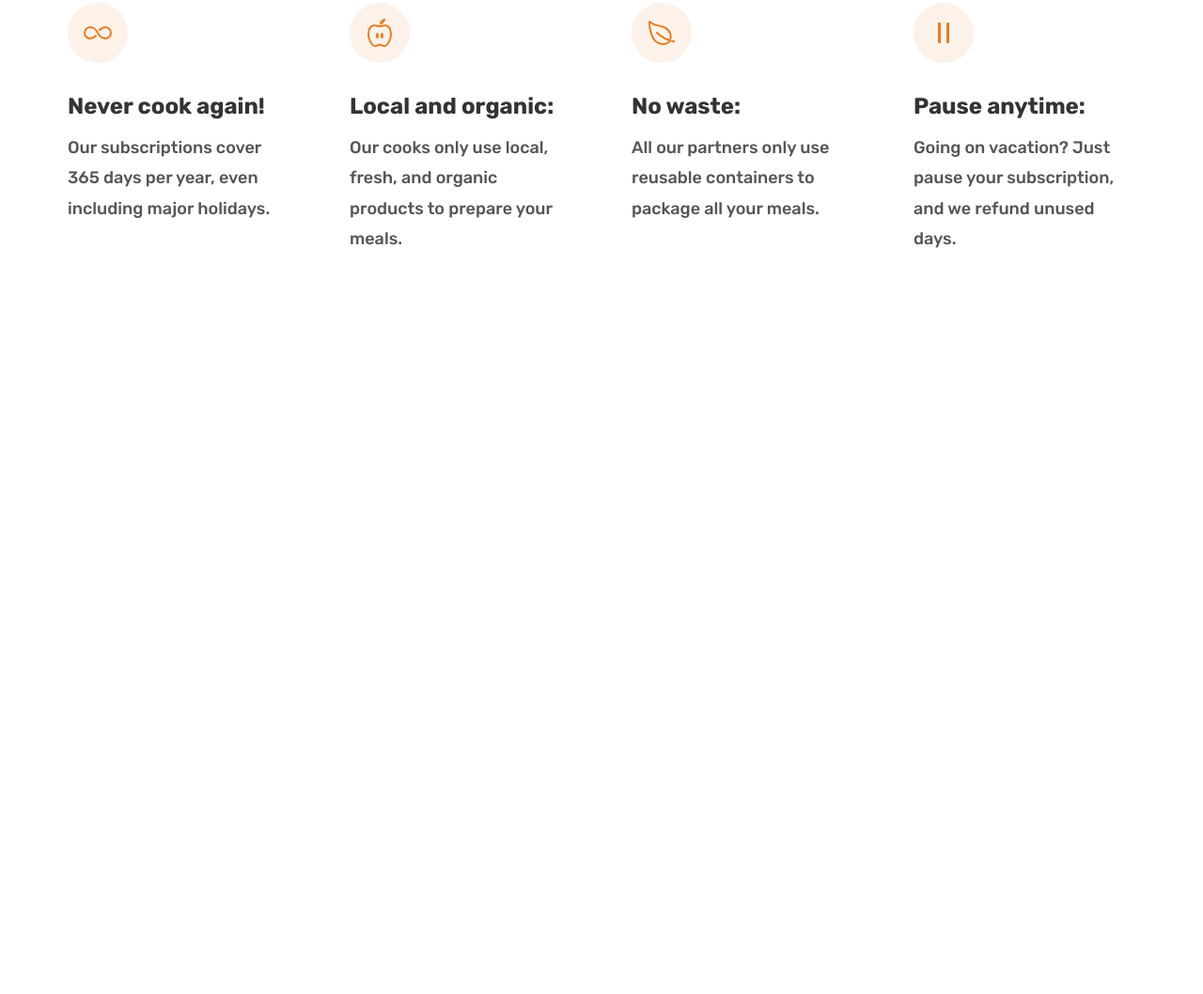
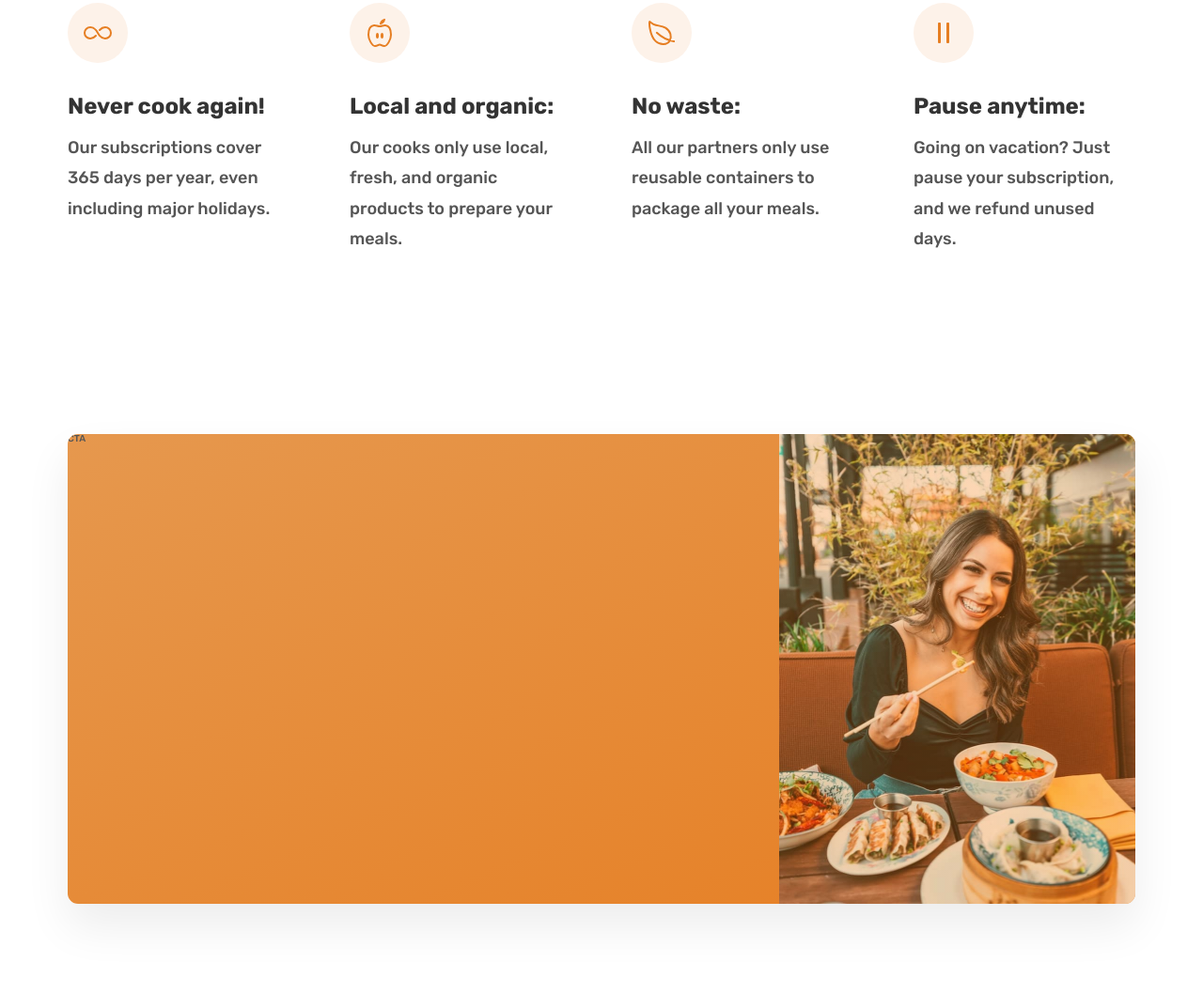
Before and after one commit to eeyfesubalew/omni-food, a website built with Parcel: page index.html in a window 1280 px wide. Shown: the part 5278-6336 px from the top of the page at 94% size. Before the commit the page ends 5644 px from the top, so only its background shows below. Built offline with nearby package versions, Linux system fonts and the light colour scheme.

Commit message:
first-cta

```diff
--- a/SASS/_pricing.scss
+++ b/SASS/_pricing.scss
@@ -90,3 +90,30 @@
     margin-bottom: 1.6rem;
   }
 }
+/*******************/
+/*****CTA***********/
+/*******************/
+.section-cta {
+  padding: 9.6rem 0;
+}
+.cta {
+  display: grid;
+  grid-template-columns: 2fr 1fr;
+  //   background-color: #cf711f;
+  background-image: linear-gradient(to right bottom, #e6984e, #e67e22);
+  box-shadow: 0 2.4rem 4.8rem rgba(0, 0, 00, 0.075);
+  border-radius: 11px;
+  height: 50rem;
+  overflow: hidden;
+  &-text-box {
+  }
+  &-img-box {
+    background-image: linear-gradient(
+        to right bottom,
+        rgba(245, 123, 9, 0.3),
+        rgba(248, 118, 3, 0.3)
+      ),
+      url("../img/eating.jpg");
+    background-size: cover;
+  }
+}
--- a/index.html
+++ b/index.html
@@ -453,6 +453,15 @@
           </div>
         </div>
       </section>
+
+      <section class="section-cta ">
+        <div class="container">
+          <div class="cta">
+            <div class="cta-text-box">CTA</div>
+            <div class="cta-img-box" role="img"></div>
+          </div>
+        </div>
+      </section>
     </main>
     <script src="https://unpkg.com/ionicons@5.5.2/dist/ionicons/ionicons.js"></script>
   </body>
```
Also changed, not shown: CSS/style.css.
